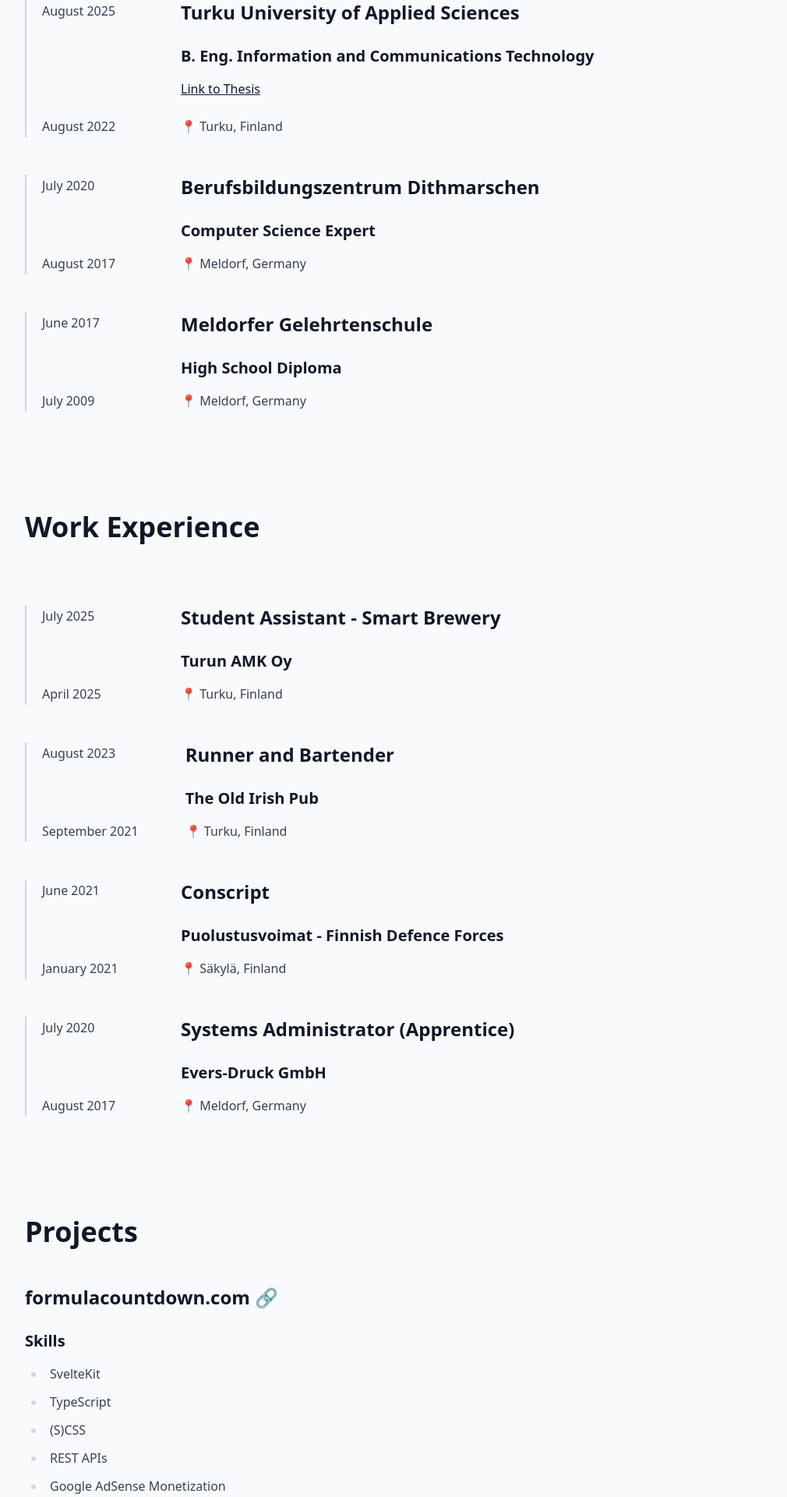
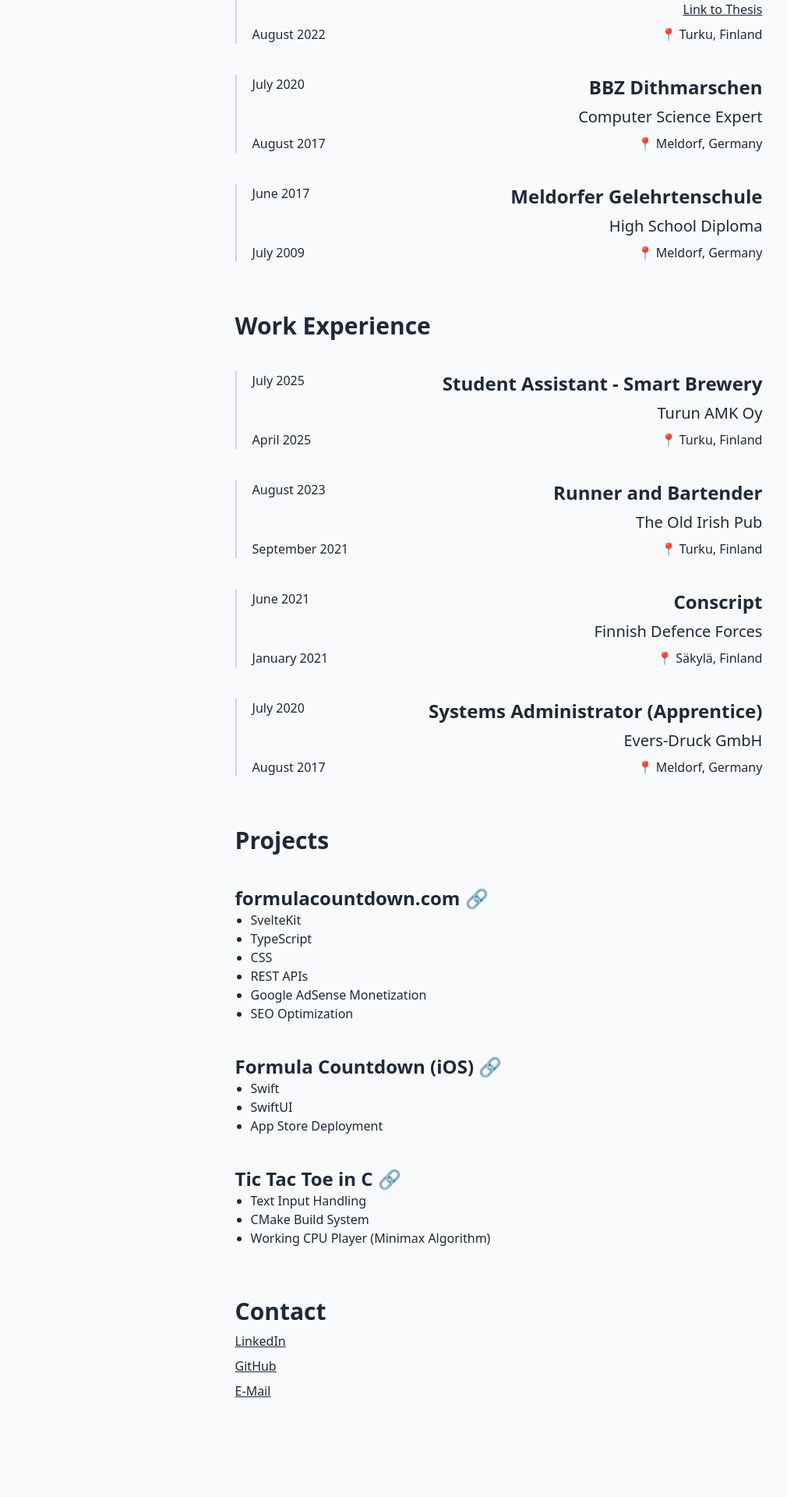
Before and after one commit to lassewolpmann/portfolio, a SvelteKit app: page / in a window 1280 px wide. Shown: the part 600-2520 px from the top of the page at 78% size, without its empty margins (0-1010 px from the left). Built offline with nearby package versions, Linux system fonts and the light colour scheme.

Commit message:
Website is now optimized for mobile

```diff
--- a/package.json
+++ b/package.json
@@ -20,7 +20,6 @@
 		"@sveltejs/adapter-cloudflare": "^7.1.0",
 		"@sveltejs/kit": "^2.22.0",
 		"@sveltejs/vite-plugin-svelte": "^6.0.0",
-		"@tailwindcss/typography": "^0.5.15",
 		"@tailwindcss/vite": "^4.0.0",
 		"eslint": "^9.18.0",
 		"eslint-config-prettier": "^10.0.1",
--- a/src/app.css
+++ b/src/app.css
@@ -1,4 +1,4 @@
 @import 'tailwindcss';
-@plugin '@tailwindcss/typography';
+
 @custom-variant dark (&:where(.dark, .dark *));
 @custom-variant active (&:where(.active, .active *));
--- /dev/null
+++ b/src/lib/components/Project.svelte
@@ -0,0 +1,18 @@
+<script lang="ts">
+	interface Props {
+		name: string,
+		url: string,
+		skills: string[]
+	}
+
+	let { name, url, skills }: Props = $props();
+</script>
+
+<section>
+	<h2 class="text-xl sm:text-2xl font-semibold">{name} <a href={url} target="_blank" class="no-underline">🔗</a></h2>
+	<ul class="list-disc">
+		{#each skills as skill (skill)}
+			<li class="ml-5">{skill}</li>
+		{/each}
+	</ul>
+</section>
--- a/src/lib/components/TimeLine.svelte
+++ b/src/lib/components/TimeLine.svelte
@@ -4,7 +4,7 @@
 		end: string
 	} = $props();
 </script>
-<div class="flex flex-col items-start justify-between timeline mt-12 border-l-2 border-solid border-l-gray-300 px-5 min-w-40">
+<div class="flex flex-col items-start justify-between border-l-2 border-solid border-l-gray-300 px-5 text-nowrap">
 	<span>{end}</span>
 	<span>{start}</span>
 </div>
--- /dev/null
+++ b/src/lib/components/TimeLineEntry.svelte
@@ -0,0 +1,27 @@
+<script lang="ts">
+	interface Props {
+		name: string,
+		description: string,
+		location: string,
+		start: string,
+		end: string,
+		url?: string,
+		urlDescription?: string
+	}
+	import TimeLine from '$lib/components/TimeLine.svelte';
+
+	let { name, description, location, start, end, url, urlDescription }: Props = $props();
+</script>
+
+<div class="flex flex-row items-stretch justify-between gap-2 sm:gap-10">
+	<TimeLine {start} {end} />
+
+	<section class="text-right flex flex-col gap-2">
+		<h2 class="text-xl sm:text-2xl font-semibold">{name}</h2>
+		<h3 class="text-lg sm:text-xl">{description}</h3>
+		{#if url && urlDescription}
+			<p><a href={url} target="_blank" class="underline">{urlDescription}</a></p>
+		{/if}
+		📍 {location}
+	</section>
+</div>
--- a/src/routes/+layout.svelte
+++ b/src/routes/+layout.svelte
@@ -36,18 +36,18 @@
 		if (!bodyEl) return;
 		if (!navEl) return;
 
-		const mainEl = bodyEl.getElementsByTagName("main").item(0);
-		if (!mainEl) return;
+		const contentEl = document.getElementById("content");
+		if (!contentEl) return;
 
-		const mainChildrenCount = mainEl.childElementCount;
-		const mainChildren = mainEl.children;
+		const contentChildrenCount = contentEl.childElementCount;
+		const contentChildren = contentEl.children;
 
 		const navLinkElements = navEl.getElementsByTagName("a");
 
 		let activeIndex = 0;
 
-		for (let i = 0; i < mainChildrenCount; i++) {
-			const childEl = mainChildren.item(i);
+		for (let i = 0; i < contentChildrenCount; i++) {
+			const childEl = contentChildren.item(i);
 			if (!childEl) continue;
 
 			childEl.classList.remove("active");
@@ -158,6 +158,6 @@
 		</div>
 	</nav>
 </header>
-<main class="bg-gray-50 dark:bg-gray-950 transition-colors px-8 py-16 flex flex-col gap-32 items-start justify-start">
+<main class="bg-gray-50 dark:bg-gray-950 text-gray-800 dark:text-gray-200 flex items-center justify-center">
 	{@render children()}
 </main>
--- a/src/routes/+page.svelte
+++ b/src/routes/+page.svelte
@@ -1,138 +1,128 @@
 <script lang="ts">
-	import TimeLine from '$lib/components/TimeLine.svelte';
+	import TimeLineEntry from '$lib/components/TimeLineEntry.svelte';
+	import Project from '$lib/components/Project.svelte';
 </script>
 
 <svelte:head>
 	<title>Lasse Wolpmann</title>
 </svelte:head>
 
-<article id="about-me" class="prose dark:prose-invert prose-img:rounded-full prose-img:w-64 prose-img:shadow-2xl flex flex-row items-center gap-10">
-	<img src="portrait.jpg" alt="Portrait">
-	<div>
-		<h1>Lasse Wolpmann</h1>
-		<h3>Software Developer</h3>
+<div id="content" class="transition-colors px-8 py-16 sm:py-32 flex flex-col gap-16">
+	<article id="about-me" class="flex flex-row items-center justify-between gap-2 sm:gap-10 w-full">
+		<img src="portrait.jpg" alt="Portrait" class="rounded-full w-24 sm:w-64 shadow-2xl">
+		<div class="text-right">
+			<h1 class="text-2xl sm:text-3xl font-bold">Lasse Wolpmann</h1>
+			<h3 class="text-lg sm:text-2xl">Software Developer</h3>
 		</div>
 	</article>
 
-<article id="education" class="prose dark:prose-invert text-nowrap">
-	<h1>Education</h1>
+	<article id="education" class="flex flex-col gap-10 w-full">
+		<h1 class="text-2xl sm:text-3xl font-bold">Education</h1>
 
-	<div class="flex flex-row gap-10">
-		<TimeLine start="August 2022" end="August 2025" />
+		<TimeLineEntry
+			name="Turku University of Applied Sciences"
+			description="B. Eng. Information and Communications Technology"
+			location="Turku, Finland"
+			start="August 2022"
+			end="August 2025"
+			url="https://urn.fi/URN:NBN:fi:amk-2025060921697"
+			urlDescription="Link to Thesis"
+		/>
 
-		<section>
-			<h2>Turku University of Applied Sciences</h2>
-			<h3>B. Eng. Information and Communications Technology</h3>
-			<p><a href="https://urn.fi/URN:NBN:fi:amk-2025060921697" target="_blank">Link to Thesis</a></p>
-			📍 Turku, Finland
-		</section>
-	</div>
+		<TimeLineEntry
+			name="BBZ Dithmarschen"
+			description="Computer Science Expert"
+			location="Meldorf, Germany"
+			start="August 2017"
+			end="July 2020"
+		/>
 
-	<div class="flex flex-row gap-10">
-		<TimeLine start="August 2017" end="July 2020" />
-
-		<section>
-			<h2>Berufsbildungszentrum Dithmarschen</h2>
-			<h3>Computer Science Expert</h3>
-			📍 Meldorf, Germany
-		</section>
-	</div>
-
-	<div class="flex flex-row gap-10">
-		<TimeLine start="July 2009" end="June 2017" />
-
-		<section>
-			<h2>Meldorfer Gelehrtenschule</h2>
-			<h3>High School Diploma</h3>
-			📍 Meldorf, Germany
-		</section>
-	</div>
+		<TimeLineEntry
+			name="Meldorfer Gelehrtenschule"
+			description="High School Diploma"
+			location="Meldorf, Germany"
+			start="July 2009"
+			end="June 2017"
+		/>
 	</article>
 
-<article id="work" class="prose dark:prose-invert text-nowrap">
-	<h1>Work Experience</h1>
+	<article id="work" class="flex flex-col gap-10 w-full">
+		<h1 class="text-2xl sm:text-3xl font-bold">Work Experience</h1>
 
-	<div class="flex flex-row gap-10">
-		<TimeLine start="April 2025" end="July 2025" />
+		<TimeLineEntry
+			name="Student Assistant - Smart Brewery"
+			description="Turun AMK Oy"
+			location="Turku, Finland"
+			start="April 2025"
+			end="July 2025"
+		/>
 
-		<section>
-			<h2>Student Assistant - Smart Brewery</h2>
-			<h3>Turun AMK Oy</h3>
-			📍 Turku, Finland
-		</section>
-	</div>
+		<TimeLineEntry
+			name="Runner and Bartender"
+			description="The Old Irish Pub"
+			location="Turku, Finland"
+			start="September 2021"
+			end="August 2023"
+		/>
 
-	<div class="flex flex-row gap-10">
-		<TimeLine start="September 2021" end="August 2023" />
+		<TimeLineEntry
+			name="Conscript"
+			description="Finnish Defence Forces"
+			location="Säkylä, Finland"
+			start="January 2021"
+			end="June 2021"
+		/>
 
-		<section>
-			<h2>Runner and Bartender</h2>
-			<h3>The Old Irish Pub</h3>
-			📍 Turku, Finland
-		</section>
-	</div>
-
-	<div class="flex flex-row gap-10">
-		<TimeLine start="January 2021" end="June 2021" />
-
-		<section>
-			<h2>Conscript</h2>
-			<h3>Puolustusvoimat - Finnish Defence Forces</h3>
-			📍 Säkylä, Finland
-		</section>
-	</div>
-
-	<div class="flex flex-row gap-10">
-		<TimeLine start="August 2017" end="July 2020" />
-
-		<section id="sys-admin">
-			<h2>Systems Administrator (Apprentice)</h2>
-			<h3>Evers-Druck GmbH</h3>
-			📍 Meldorf, Germany
-		</section>
-	</div>
+		<TimeLineEntry
+			name="Systems Administrator (Apprentice)"
+			description="Evers-Druck GmbH"
+			location="Meldorf, Germany"
+			start="August 2017"
+			end="July 2020"
+		/>
 	</article>
 
-<article id="projects" class="prose dark:prose-invert text-nowrap">
-	<h1>Projects</h1>
+	<article id="projects" class="flex flex-col gap-10 w-full">
+		<h1 class="text-2xl sm:text-3xl font-bold">Projects</h1>
 
-	<section>
-		<h2>formulacountdown.com <a href="https://formulacountdown.com" target="_blank" class="no-underline">🔗</a></h2>
-		<h3>Skills</h3>
-		<ul>
-			<li>SvelteKit</li>
-			<li>TypeScript</li>
-			<li>(S)CSS</li>
-			<li>REST APIs</li>
-			<li>Google AdSense Monetization</li>
-			<li>SEO Optimization</li>
-		</ul>
-	</section>
+		<Project
+			name="formulacountdown.com"
+			url="https://formulacountdown.com"
+			skills={[
+			"SvelteKit",
+			"TypeScript",
+			"CSS",
+			"REST APIs",
+			"Google AdSense Monetization",
+			"SEO Optimization"
+		]}
+		/>
 
-	<section>
-		<h2>Formula Countdown (iOS) <a href="https://apps.apple.com/de/app/formula-countdown/id6472580786" target="_blank" class="no-underline">🔗</a></h2>
-		<h3>Skills</h3>
-		<ul>
-			<li>Swift</li>
-			<li>SwiftUI</li>
-			<li>App Store Deployment</li>
-		</ul>
-	</section>
+		<Project
+			name="Formula Countdown (iOS)"
+			url="https://apps.apple.com/de/app/formula-countdown/id6472580786"
+			skills={[
+			"Swift",
+			"SwiftUI",
+			"App Store Deployment"
+		]}
+		/>
 
-	<section>
-		<h2>Tic Tac Toe in C <a href="https://github.com/lassewolpmann/tic-tac-toe-c" target="_blank" class="no-underline">🔗</a></h2>
-		<h3>Skills</h3>
-		<ul>
-			<li>Text Input Handling</li>
-			<li>CMake Build System</li>
-			<li>Working CPU Player (Minimax Algorithm)</li>
-		</ul>
-	</section>
+		<Project
+			name="Tic Tac Toe in C"
+			url="https://github.com/lassewolpmann/tic-tac-toe-c"
+			skills={[
+			"Text Input Handling",
+			"CMake Build System",
+			"Working CPU Player (Minimax Algorithm)"
+		]}
+		/>
 	</article>
 
-<article id="contact" class="prose dark:prose-invert text-nowrap">
-	<h1>Contact</h1>
-	<p><a href="https://www.linkedin.com/in/lasse-wolpmann/" target="_blank">LinkedIn</a></p>
-	<p><a href="https://github.com/lassewolpmann/" target="_blank">GitHub</a></p>
-	<p><a href="mailto:lasse@lassewolpmann.com">E-Mail</a></p>
+	<article id="contact" class="flex flex-col gap-2 w-full">
+		<h1 class="text-2xl sm:text-3xl font-bold">Contact</h1>
+		<p><a href="https://www.linkedin.com/in/lasse-wolpmann/" target="_blank" class="underline">LinkedIn</a></p>
+		<p><a href="https://github.com/lassewolpmann/" target="_blank" class="underline">GitHub</a></p>
+		<p><a href="mailto:lasse@lassewolpmann.com" class="underline">E-Mail</a></p>
 	</article>
+</div>
```
Also changed, not shown: 1 other file (tests, documents, lock files or other folders). Lines whose indentation alone changed are shown as unchanged.
